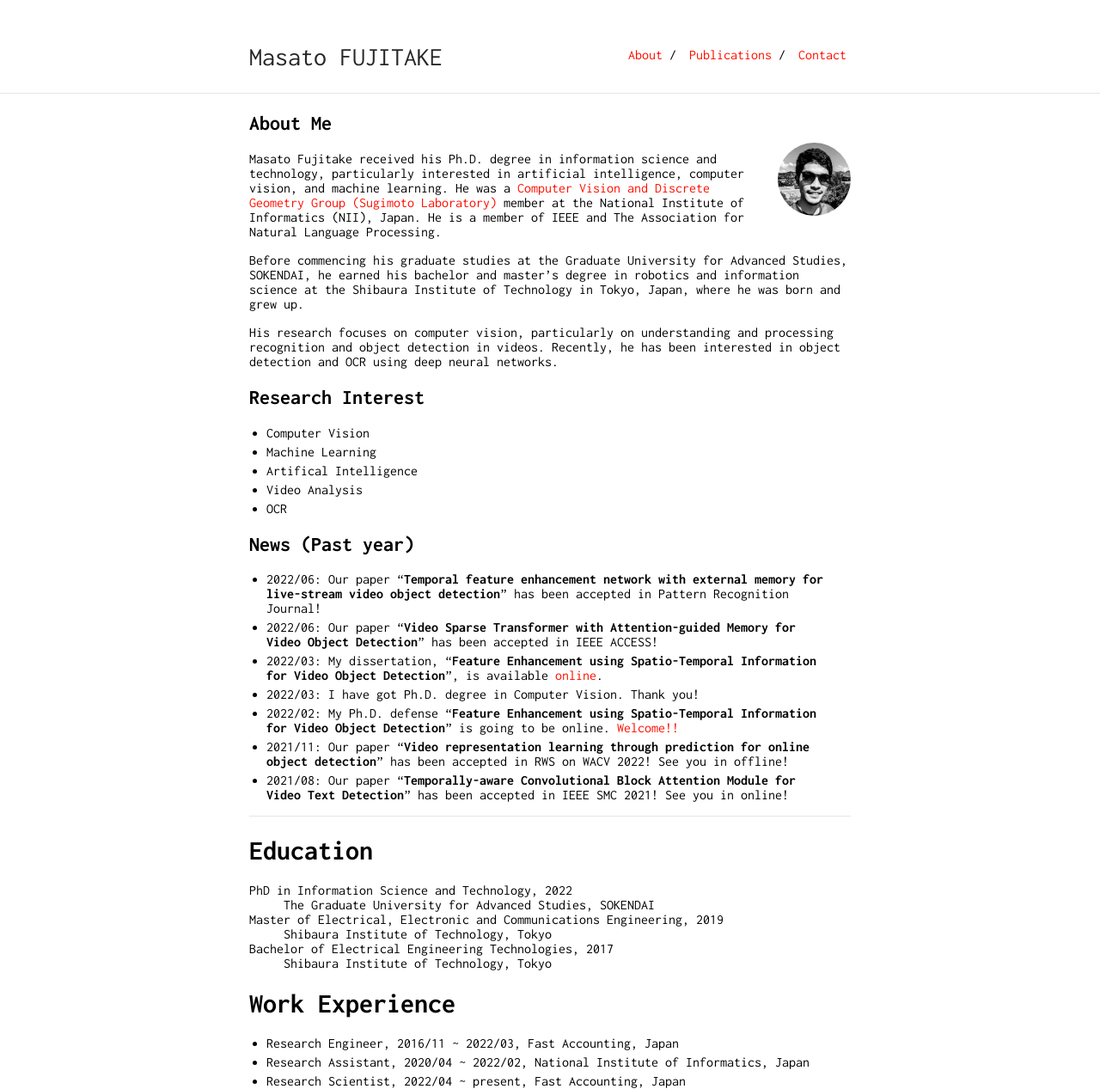
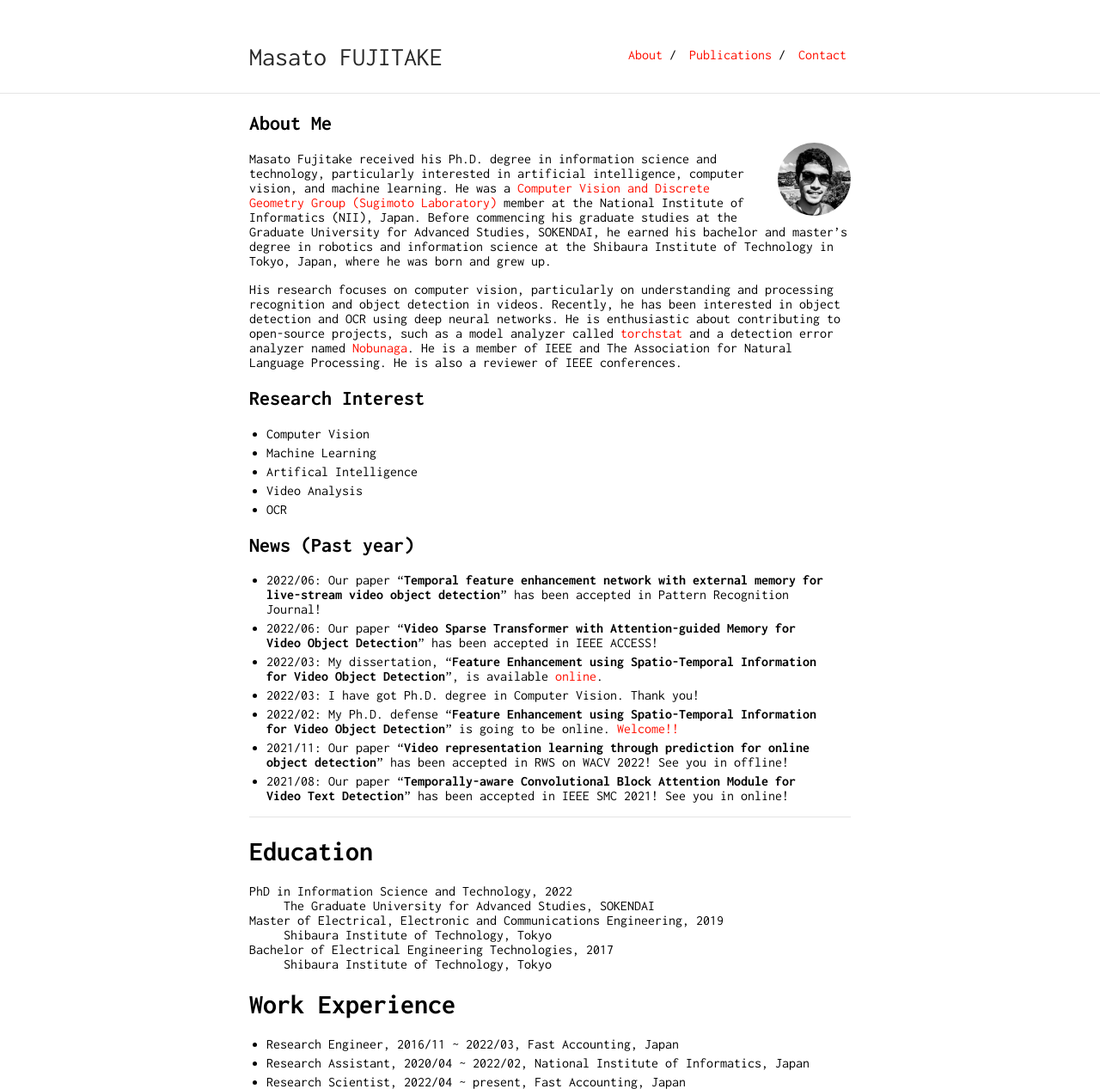
Before and after one commit to Swall0w/Swall0w.github.io, a Jekyll site: the page built from index.md, in a window 1280 px wide. Shown: the whole page at 86% size. Built offline with Jekyll 4.4.1, drawn with Linux system fonts in a browser that asks for light colours; our own code applies the rules of GitHub Pages for plain Markdown files.

Commit message:
Update index.md

```diff
--- a/index.md
+++ b/index.md
@@ -8,14 +8,14 @@ layout: default
 
 Masato Fujitake received his Ph.D. degree in information science and technology, particularly interested in artificial intelligence, computer vision, and machine learning.
 He was a [Computer Vision and Discrete Geometry Group (Sugimoto Laboratory)](http://www.dgcv.nii.ac.jp/index.html) member at the National Institute of Informatics (NII), Japan.
-He is a member of IEEE and The Association for Natural Language Processing.
-
 Before commencing his graduate studies at the Graduate University for Advanced Studies, SOKENDAI,
-he earned his bachelor and master’s degree in robotics and information science at the
-Shibaura Institute of Technology in Tokyo, Japan, where he was born and grew up.
+he earned his bachelor and master’s degree in robotics and information science at the Shibaura Institute of Technology in Tokyo, Japan, where he was born and grew up.
 
 His research focuses on computer vision, particularly on understanding and processing recognition and object detection in videos.
 Recently, he has been interested in object detection and OCR using deep neural networks.
+He is enthusiastic about contributing to open-source projects, such as a model analyzer called [torchstat](https://github.com/Swall0w/torchstat) and a detection error analyzer named [Nobunaga](https://github.com/FastAccounting/nobunaga).
+He is a member of IEEE and The Association for Natural Language Processing.
+He is also a reviewer of IEEE conferences.
 
 
 ## Research Interest
```
